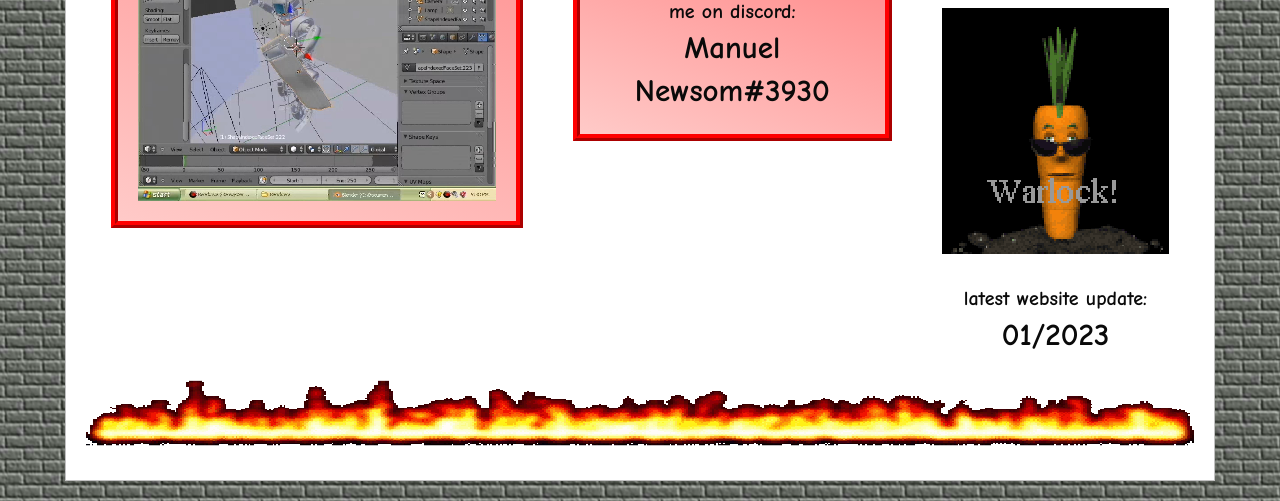
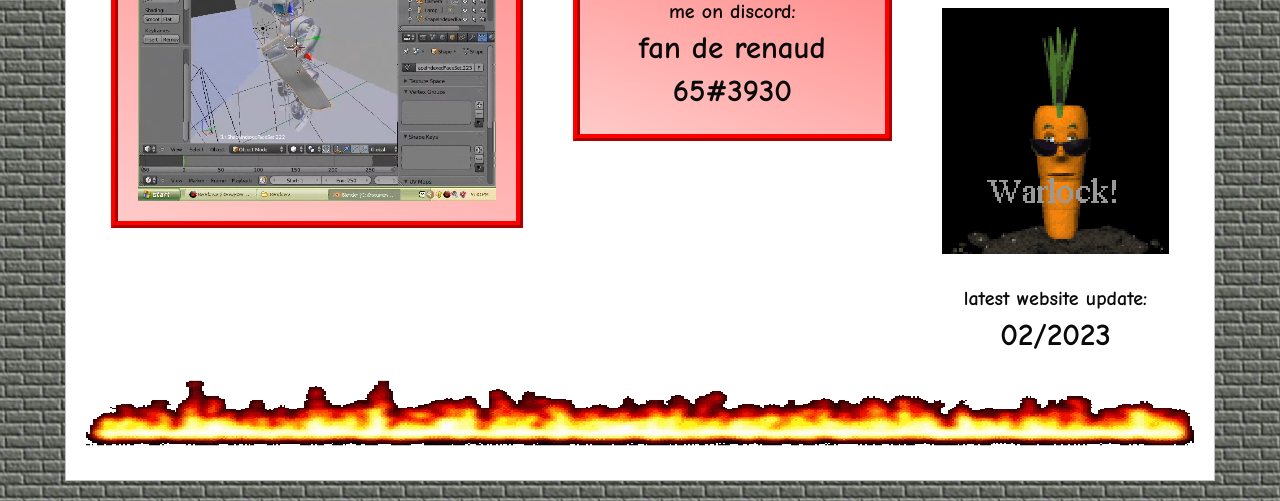
Before and after one commit to manuelonthemic/manuelonthemic.com-2000, a website: page index.html in a window 1280 px wide. Shown: the part 2041-2542 px from the top of the page. Drawn offline with Linux system fonts and the light colour scheme.

Commit message:
Update index.html

```diff
--- a/index.html
+++ b/index.html
@@ -157,7 +157,7 @@
                           </div>
                         <div class="callout" id="box">
                            for any inquiries reach out to me on discord:
-                          <br> <h3>Manuel Newsom#3930</h3>
+                          <br> <h3>fan de renaud 65#3930</h3>
                         </div>
                   </div>
 
@@ -191,7 +191,7 @@
                     <img src="assets/cool_warlock.gif" width="400" alt="">
                     <br>
                     <br>
-                    latest  website update: <h3> 01/2023 </h3>
+                    latest  website update: <h3> 02/2023 </h3>
                   </div>
                 </div>
               </div>
```
